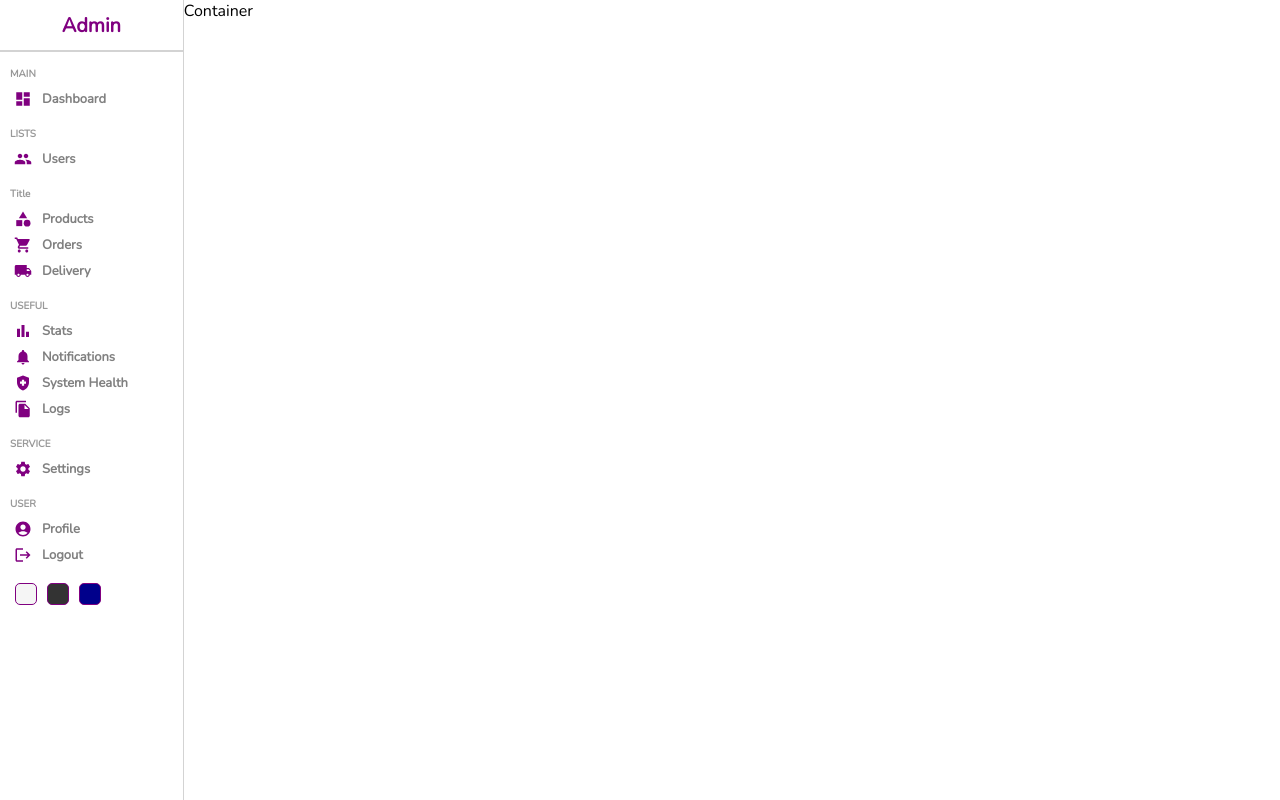
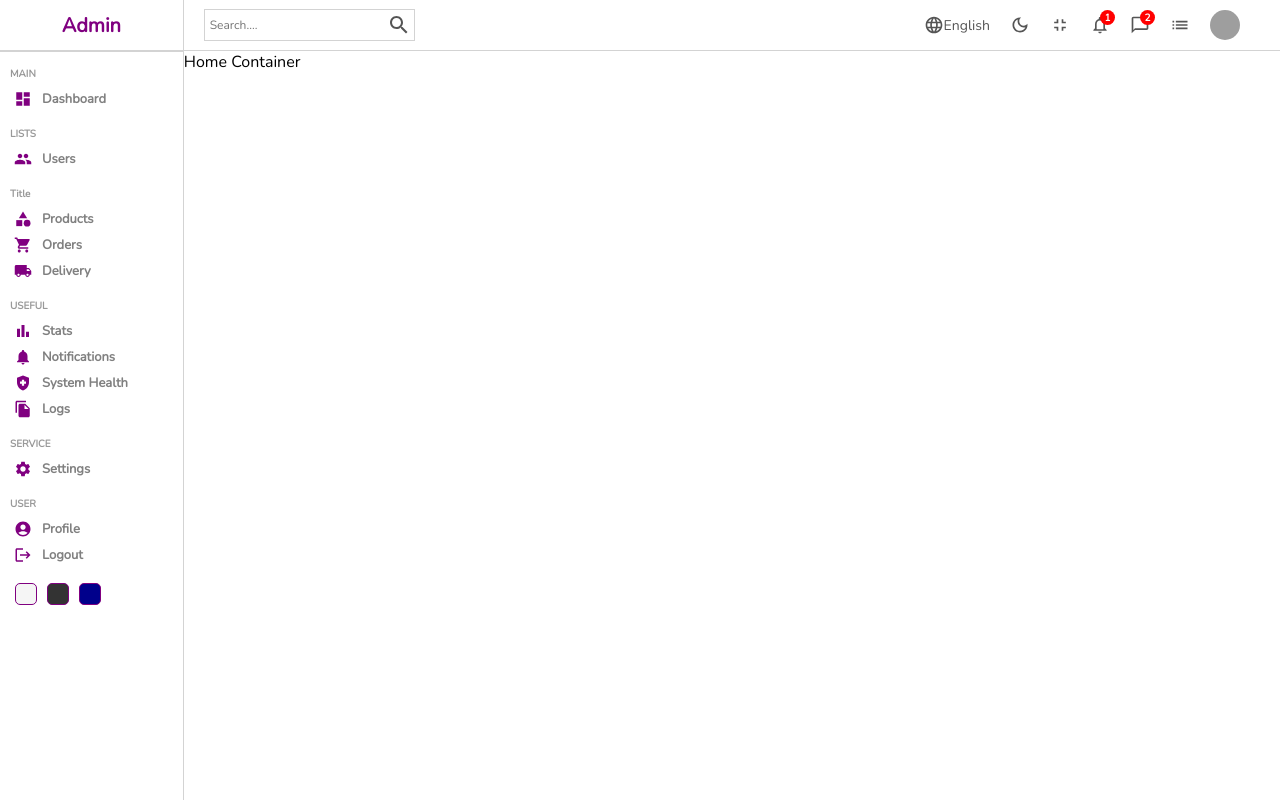
Before and after one commit to siddhima205/React-dashboard, a React (Create React App) app: page / in a window 1280 px wide. Built offline with nearby package versions, Linux system fonts and the light colour scheme; grey boxes are pictures that could not be loaded.

Commit message:
Added a navbar

```diff
--- a/src/components/navbar/Navbar.jsx
+++ b/src/components/navbar/Navbar.jsx
@@ -1,9 +1,56 @@
 import React from 'react'
 import "./navbar.scss"
+import SearchOutlinedIcon from '@mui/icons-material/SearchOutlined';
+import LanguageOutlinedIcon from '@mui/icons-material/LanguageOutlined';
+import DarkModeOutlinedIcon from '@mui/icons-material/DarkModeOutlined';
+import FullscreenExitOutlinedIcon from '@mui/icons-material/FullscreenExitOutlined';
+import NotificationsNoneOutlinedIcon from '@mui/icons-material/NotificationsNoneOutlined';
+import ChatBubbleOutlineOutlinedIcon from '@mui/icons-material/ChatBubbleOutlineOutlined';
+import ListOutlinedIcon from '@mui/icons-material/ListOutlined';
 
 const Navbar = () => {
   return (
-    <div className='navbar'>Navbar</div>
+    <div className='navbar'>
+        <div className="wrapper">
+            <div className="search">
+                <input type="text" placeholder='Search....' />
+                <SearchOutlinedIcon />
+            </div>
+            <div className="items">
+                <div className="item">
+                <LanguageOutlinedIcon className='icon' />
+                English
+                </div>
+                <div className="item">
+                <DarkModeOutlinedIcon className='icon' />
+
+                </div>
+                <div className="item">
+                <FullscreenExitOutlinedIcon className='icon' />
+
+                </div>
+                <div className="item">
+                <NotificationsNoneOutlinedIcon className='icon' />
+                <div className="counter">1</div>
+
+                </div>
+                <div className="item">
+                <ChatBubbleOutlineOutlinedIcon className='icon' />
+                <div className="counter">2</div>
+
+                </div>
+                <div className="item">
+                <ListOutlinedIcon className='icon' />
+
+                </div>
+                <div className="item">
+                <img className='avatar' alt="" src = "https://www.artmajeur.com/medias/standard/l/o/locutart/artwork/6954958_dressup247-anime-avatar.jpg"></img>
+
+                </div>
+
+            </div>
+        </div>
+    </div>
   )
 }
 
--- a/src/components/navbar/navbar.scss
+++ b/src/components/navbar/navbar.scss
@@ -0,0 +1,68 @@
+.navbar{
+    height: 50px;
+    border-bottom: 0.5px solid rgb(211, 211, 211);
+    display: flex;
+    align-items: center;
+    font-size: 14px;
+    color: #555;
+
+    .wrapper
+    {
+        width: 100%;
+        padding: 20px;
+        display: flex;
+        align-items: center;
+        justify-content: space-between;
+        .items{
+            display: flex;
+            align-items: center;
+            .item{
+                display: flex;
+                align-items: center;
+                margin-right: 20px;
+                position: relative;
+
+                .icon{
+                    font-size: 20px;
+                }
+                .avatar{
+                    width: 30px;
+                    height: 30px;
+                    border-radius: 50%;
+                }
+                .counter{
+                    width: 15px;
+                    height: 15px;
+                    background-color: red;
+                    border-radius: 50%;
+                    color: white;
+                    display: flex;
+                    align-items: center;
+                    justify-content: center;
+                    font-size: 10px;
+                    font-weight: bold;
+                    position: absolute;
+                    top: -5px;
+                    right: -5px;
+
+                }
+            }
+        }
+        .search{
+            display: flex;
+            align-items: center;
+            border: 0.5px solid lightgray;
+            padding: 3px;
+        }
+        input{
+            border: none;
+            outline: none;
+            background-color: transparent;
+
+            &::placeholder{
+                font-size: 12px;
+            }
+        }
+    }
+
+}
--- a/src/pages/home/Home.jsx
+++ b/src/pages/home/Home.jsx
@@ -1,4 +1,5 @@
 import React from 'react'
+import Navbar from '../../components/navbar/Navbar'
 import Sidebar from '../../components/sidebar/Sidebar'
 import "./home.scss"
 
@@ -6,7 +7,10 @@ const Home = () => {
   return (
       <div className='home'>
           <Sidebar/>
-          <div className="homeContainer">Container</div>
+          <div className="homeContainer">
+              <Navbar/>
+              Home Container
+          </div>
       </div>
   )
 }
```
